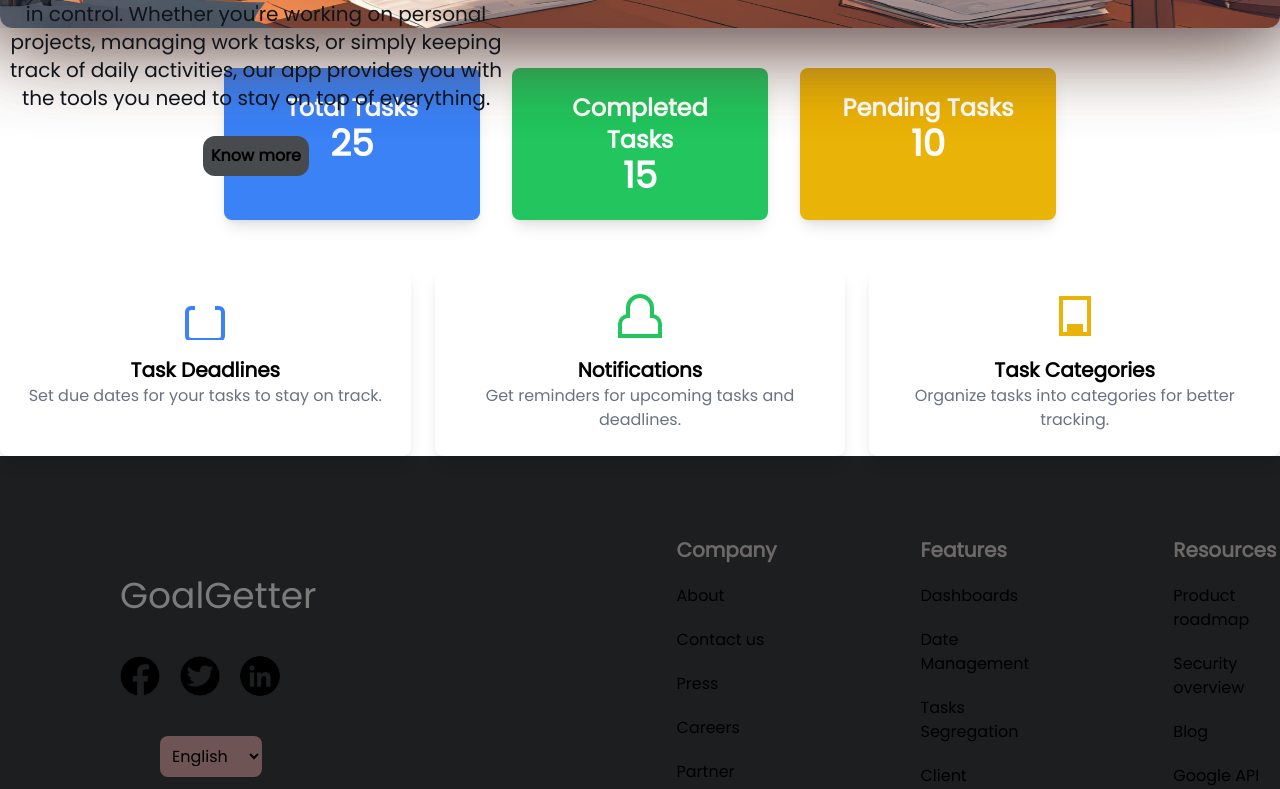
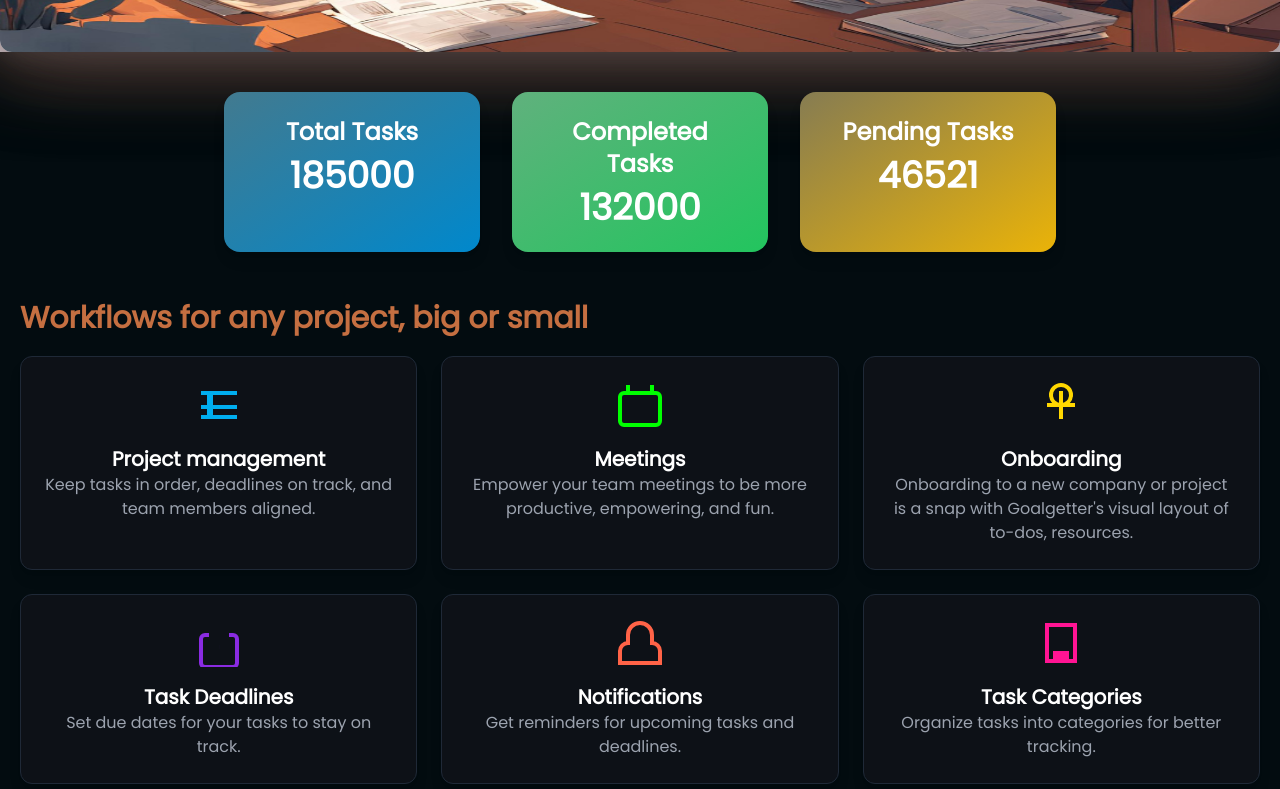
Before and after one commit to Francissundarraj/task-hub, a React (Vite) app in the folder client/: page / in a window 1280 px wide. Shown: the part 620-1409 px from the top of the page. Built offline with nearby package versions, Linux system fonts and the light colour scheme; no server answers; a web font is replaced by a local one.

Commit message:
Added Designs and effects

```diff
--- a/client/src/components/About.jsx
+++ b/client/src/components/About.jsx
@@ -7,24 +7,28 @@ import abanner3 from "../assets/7.png"
 function About() {
 
     return (
-        <div className="bg-[#1B1F2C]">
-            <h1 className=" hidden md:block md:text-5xl my-10 text-center">We are on a mission to improve workplace productivity</h1>
+
+
+
+
+        <div className="bg-gradient-to-b from-[#ffffff] via-[#1B1F2C] to-[#1D1E1F]">
+            <h1 className=" hidden md:block md:text-5xl p-8 my-10 text-center">We are on a mission to improve workplace productivity</h1>
 
 
             <div className=" flex my-16 section 1">
                 <div>
-                    <img className=" md:h-96" src={abanner1} alt="" />
+                    <img className=" md:h-96 " src={abanner1} alt="" />
                 </div>
 
                 <div className=" md:my-16  max-w-[700px] mx-auto" >
                     <h2 className="text-xl font-semibold mb-5 text-center">Welcome to the whimsical world of GoalGetter, where the story of productivity unfolds in chapters of collaboration and simplicity.</h2>
-                    <p className="text-center">People are more productive and happier if they can work the way they want. Whether it’s about where they work (at home or in the office),
+                    <p className="text-center text-[#141313]">People are more productive and happier if they can work the way they want. Whether it’s about where they work (at home or in the office),
                         how they communicate with co-workers, or what tools they use to get their work done.</p>
-                    <p className="text-center">That’s why Hive is the only project management platform designed by its users.</p>
+                    <p className="text-center text-[#141313]">That’s why Hive is the only project management platform designed by its users.</p>
 
 
 
-                    <p className="my-2 text-center">Because you know what works.</p>
+                    <p className="my-2 text-center text-[#141313]">Because you know what works.</p>
                 </div>
 
             </div>
@@ -36,8 +40,8 @@ function About() {
             <div className="flex section 2">
 
                 <div className="my-16 max-w-[700px] mx-auto">
-                    <h1 className="text-xl font-semibold mb-5 text-center">Master Your Time with  <span className="text-xl text-[#114850]">GoalGetter</span> </h1>
-                    <p className="text-center">Effective time management is crucial to achieving your goals and staying productive.
+                    <h1 className="text-xl font-semibold mb-5 text-center">Master Your Time with  <span className="text-2xl text-[#2997a8]"> GoalGetter</span> </h1>
+                    <p className="text-center text-[#a8a4a4]">Effective time management is crucial to achieving your goals and staying productive.
                         Our app helps you manage your time by breaking down your tasks into manageable chunks, setting deadlines,
                         and keeping track of your progress. With the ability to prioritize tasks, you can focus on what matters most and ensure
                         that you're using your time wisely.
@@ -59,10 +63,11 @@ function About() {
             <div className="flex section 3">
 
                 <div><img className="h-96  hidden md:block" src={abanner2} alt="banner2" />
+
                 </div>
                 <div className="my-16 max-w-[700px] mx-auto">
                     <h1 className="text-xl font-semibold mb-5 text-center">Simplify Your Tasks with our App</h1>
-                    <p className="text-center">A Task management app is a digital tool that helps you stay organized and on top of your
+                    <p className="text-center text-[#a8a4a4]">A Task management app is a digital tool that helps you stay organized and on top of your
                         daily tasks. With this app, you can easily create, manage, and track tasks as you go
                         about your day. It allows you to add tasks, set priorities, and even mark them as
                         completed when done, providing a clear view of your progress.
--- a/client/src/components/Dashboard.jsx
+++ b/client/src/components/Dashboard.jsx
@@ -110,7 +110,7 @@ const apiUrl = import.meta.env.VITE_BASE_URL || 'http://localhost:5000';
     const pendingTasks = filterTasksByStatus(tasks, "Pending");
     const plannedTasks = filterTasksByStatus(tasks, "Planned");
     return (
-        <div className="min-h-screen w-full bg-[#c4c1c1] mt-1 p-1 ">
+        <div className="min-h-screen w-full bg-[#ffffff] mt-1 p-1 ">
 
 
             <div className=" mt-5 mx-16 md:mx-32 md:mt-10  ">
--- a/client/src/components/Home.jsx
+++ b/client/src/components/Home.jsx
@@ -8,18 +8,18 @@ import auth from "../Config"
 function Home() {
   const navigate = useNavigate()
 
-useEffect(()=>{
-auth.onAuthStateChanged(function (user) {
-  if (user) {
-      console.log("Logged IN")
-      navigate('/DashBoardLayout')
-  }
+  useEffect(() => {
+    auth.onAuthStateChanged(function (user) {
+      if (user) {
+        console.log("Logged IN")
+        navigate('/DashBoardLayout')
+      }
 
-  else {
-      console.log("Logged Out")
-  }
-})
-})
+      else {
+        console.log("Logged Out")
+      }
+    })
+  })
 
 
   function handleStarted() {
@@ -33,11 +33,9 @@ auth.onAuthStateChanged(function (user) {
   return (
     <div >
 
-
-
       <div className="flex relative bg-[#F1EFFB] ">
         <div className=" w-full top-16 md:top-0 lef items-center text-center absolute flex flex-col  md:w-2/5  gap-6 ">
-          <h1 className=" my-48 text-[#a5fdf6]   text-4xl font-semibold ">Make Every Goal a Reality.</h1>
+          <h1 className=" my-10 text-[#a5fdf6]   text-4xl font-semibold ">Make Every Goal a Reality.</h1>
           <p className="hidden md:block text-xl font-medium text-[#0f141a]">
             At Goalgetter, we believe that achieving your goals starts with organization.
             Our task manager is designed to help you stay focused, motivated, and in control.
@@ -58,55 +56,99 @@ auth.onAuthStateChanged(function (user) {
 
 
 
-      <div className="flex space-x-8 justify-center mt-10">
+      <div className="flex flex-wrap justify-center gap-8 mt-10">
 
-        <div className="bg-blue-500 text-white  p-6 rounded-lg shadow-lg w-64 text-center">
+        {/* Total Tasks */}
+        <div className="bg-gradient-to-br from-[#427a8f] to-[#0088CC] text-[#ffff] p-6 rounded-2xl shadow-lg w-64 text-center
+                  transform transition duration-300 hover:scale-105 hover:shadow-[0px_10px_30px_#00AEEF80]">
           <h3 className="text-2xl font-bold">Total Tasks</h3>
-          <p className="text-4xl font-extrabold">25</p>
+          <p className="text-4xl font-extrabold mt-2">185000</p>
         </div>
 
-
-        <div className="bg-green-500 text-white p-6 rounded-lg shadow-lg w-64 text-center">
+        {/* Completed Tasks */}
+        <div className="bg-gradient-to-br from-[#60b17d] to-[#22C55E] text-white p-6 rounded-2xl shadow-lg w-64 text-center
+                  transform transition duration-300 hover:scale-105 hover:shadow-[0px_10px_30px_#4ADE8080]">
           <h3 className="text-2xl font-bold">Completed Tasks</h3>
-          <p className="text-4xl font-extrabold">15</p>
+          <p className="text-4xl font-extrabold mt-2">132000</p>
         </div>
 
+        {/* Pending Tasks */}
+        <div className="bg-gradient-to-br from-[#867c52] to-[#EAB308] text-white p-6 rounded-2xl shadow-lg w-64 text-center
+                  transform transition duration-300 hover:scale-105 hover:shadow-[0px_10px_30px_#FACC1580]">
+          <h3 className="text-2xl font-bold">Pending Tasks</h3>
+          <p className="text-4xl font-extrabold mt-2">46521</p>
+        </div>
 
-        <div className="bg-yellow-500 text-white p-6 rounded-lg shadow-lg w-64 text-center">
-          <h3 className="text-2xl font-bold">Pending Tasks</h3>
-          <p className="text-4xl font-extrabold">10</p>
-        </div>
       </div>
 
-      <div className="grid grid-cols-1 sm:grid-cols-2 lg:grid-cols-3 gap-6 mt-12">
+      <h1 className="text-3xl  text-[#C56F41] font-bold mt-12 m-5 ">  Workflows for any project, big or small </h1>
 
-        <div className="bg-white p-6 rounded-lg shadow-lg text-center">
-          <svg xmlns="http://www.w3.org/2000/svg" class="h-12 w-12 mx-auto text-blue-500" fill="none" stroke="currentColor" viewBox="0 0 24 24" stroke-width="2">
+      <div className="grid grid-cols-1 sm:grid-cols-2 lg:grid-cols-3 gap-6 m-5 mb-10">
+
+    {/* Project management */}
+    <div className="bg-[#0D1117] p-6 rounded-xl shadow-lg text-center border border-gray-800
+        transition transform duration-300 hover:scale-105 hover:shadow-[0_0_20px_#00AEEF]">
+        <svg xmlns="http://www.w3.org/2000/svg" className="h-12 w-12 mx-auto text-[#00AEEF]" fill="none" stroke="currentColor" viewBox="0 0 24 24" strokeWidth="2">
+            <path d="M3 13h18M3 6h18M3 18h18M7 6h1v12H7z" />
+        </svg>
+        <h3 className="text-xl font-bold mt-4 text-white">Project management</h3>
+        <p className="text-gray-400">Keep tasks in order, deadlines on track, and team members aligned.</p>
+    </div>
+
+    {/* Meetings */}
+    <div className="bg-[#0D1117] p-6 rounded-xl shadow-lg text-center border border-gray-800
+        transition transform duration-300 hover:scale-105 hover:shadow-[0_0_20px_#00FF00]">
+        <svg xmlns="http://www.w3.org/2000/svg" className="h-12 w-12 mx-auto text-[#00FF00]" fill="none" stroke="currentColor" viewBox="0 0 24 24" strokeWidth="2">
+            <path d="M6 2v4M18 2v4M4 6h16c1.104 0 2 0.896 2 2v12c0 1.104-0.896 2-2 2H4c-1.104 0-2-0.896-2-2V8c0-1.104 0.896-2 2-2z" />
+        </svg>
+        <h3 className="text-xl font-bold mt-4 text-white">Meetings</h3>
+        <p className="text-gray-400">Empower your team meetings to be more productive, empowering, and fun.</p>
+    </div>
+
+    {/* Onboarding */}
+    <div className="bg-[#0D1117] p-6 rounded-xl shadow-lg text-center border border-gray-800
+        transition transform duration-300 hover:scale-105 hover:shadow-[0_0_20px_#FFD700]">
+        <svg xmlns="http://www.w3.org/2000/svg" className="h-12 w-12 mx-auto text-[#FFD700]" fill="none" stroke="currentColor" viewBox="0 0 24 24" strokeWidth="2">
+            <path d="M12 5v14M5 12h14M12 2a5 5 0 1 0 0 10 5 5 0 0 0 0-10z" />
+        </svg>
+        <h3 className="text-xl font-bold mt-4 text-white">Onboarding</h3>
+        <p className="text-gray-400">Onboarding to a new company or project is a snap with Goalgetter's visual layout of to-dos, resources.</p>
+    </div>
+
+    {/* Task Deadlines */}
+    <div className="bg-[#0D1117] p-6 rounded-xl shadow-lg text-center border border-gray-800
+        transition transform duration-300 hover:scale-105 hover:shadow-[0_0_20px_#8A2BE2]">
+        <svg xmlns="http://www.w3.org/2000/svg" className="h-12 w-12 mx-auto text-[#8A2BE2]" fill="none" stroke="currentColor" viewBox="0 0 24 24" strokeWidth="2">
             <path d="M17 8h2a2 2 0 0 1 2 2v12a2 2 0 0 1-2 2H5a2 2 0 0 1-2-2V10a2 2 0 0 1 2-2h2" />
             <path d="M12 14h.01" />
-          </svg>
-          <h3 className="text-xl font-bold mt-4">Task Deadlines</h3>
-          <p className="text-gray-500">Set due dates for your tasks to stay on track.</p>
-        </div>
+        </svg>
+        <h3 className="text-xl font-bold mt-4 text-white">Task Deadlines</h3>
+        <p className="text-gray-400">Set due dates for your tasks to stay on track.</p>
+    </div>
+
+    {/* Notifications */}
+    <div className="bg-[#0D1117] p-6 rounded-xl shadow-lg text-center border border-gray-800
+        transition transform duration-300 hover:scale-105 hover:shadow-[0_0_20px_#FF6347]">
+        <svg xmlns="http://www.w3.org/2000/svg" className="h-12 w-12 mx-auto text-[#FF6347]" fill="none" stroke="currentColor" viewBox="0 0 24 24" strokeWidth="2">
+            <path d="M12 2a6 6 0 0 1 6 6v4a4 4 0 0 1 4 4v6H2v-6a4 4 0 0 1 4-4V8a6 6 0 0 1 6-6z" />
+        </svg>
+        <h3 className="text-xl font-bold mt-4 text-white">Notifications</h3>
+        <p className="text-gray-400">Get reminders for upcoming tasks and deadlines.</p>
+    </div>
+
+    {/* Task Categories */}
+    <div className="bg-[#0D1117] p-6 rounded-xl shadow-lg text-center border border-gray-800
+        transition transform duration-300 hover:scale-105 hover:shadow-[0_0_20px_#FF1493]">
+        <svg xmlns="http://www.w3.org/2000/svg" className="h-12 w-12 mx-auto text-[#FF1493]" fill="none" stroke="currentColor" viewBox="0 0 24 24" strokeWidth="2">
+            <path d="M5 3v18h14V3H5zm4 14h6v2H9v-2z" />
+        </svg>
+        <h3 className="text-xl font-bold mt-4 text-white">Task Categories</h3>
+        <p className="text-gray-400">Organize tasks into categories for better tracking.</p>
+    </div>
+
+</div>
 
 
-        <div className="bg-white p-6 rounded-lg shadow-lg text-center">
-          <svg xmlns="http://www.w3.org/2000/svg" class="h-12 w-12 mx-auto text-green-500" fill="none" stroke="currentColor" viewBox="0 0 24 24" stroke-width="2">
-            <path d="M12 2a6 6 0 0 1 6 6v4a4 4 0 0 1 4 4v6H2v-6a4 4 0 0 1 4-4V8a6 6 0 0 1 6-6z" />
-          </svg>
-          <h3 className="text-xl font-bold mt-4">Notifications</h3>
-          <p className="text-gray-500">Get reminders for upcoming tasks and deadlines.</p>
-        </div>
-
-
-        <div className="bg-white p-6 rounded-lg shadow-lg text-center">
-          <svg xmlns="http://www.w3.org/2000/svg" class="h-12 w-12 mx-auto text-yellow-500" fill="none" stroke="currentColor" viewBox="0 0 24 24" stroke-width="2">
-            <path d="M5 3v18h14V3H5zm4 14h6v2H9v-2z" />
-          </svg>
-          <h3 className="text-xl font-bold mt-4">Task Categories</h3>
-          <p className="text-gray-500">Organize tasks into categories for better tracking.</p>
-        </div>
-      </div>
 
     </div>
   )
--- a/client/src/index.css
+++ b/client/src/index.css
@@ -5,6 +5,8 @@
 body {
     cursor: url('./assets/c18.png'), auto;
     font-family: "Poppins", serif;
+    background-color: #030C10;
+
 }
 
 .custom-image {
```
Also changed, not shown: client/src/components/Contact.jsx (+8 -8 lines), client/src/components/common pages/Navbar.jsx (+5 -5 lines), client/vite.config.js (+4 -4 lines), client/src/assets/3.png, client/src/assets/4.png. Lines whose indentation alone changed are shown as unchanged.
